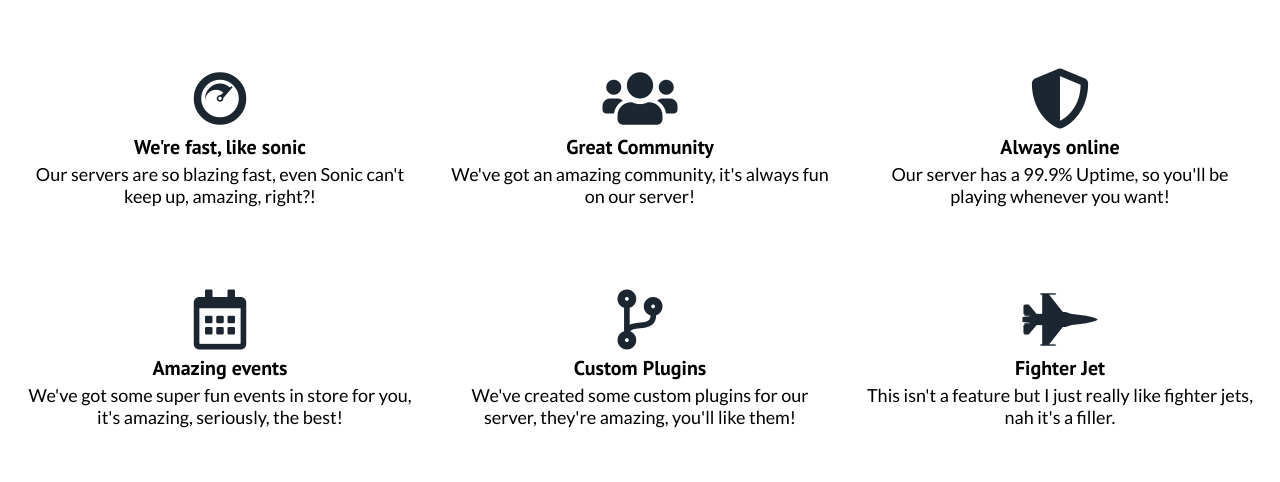
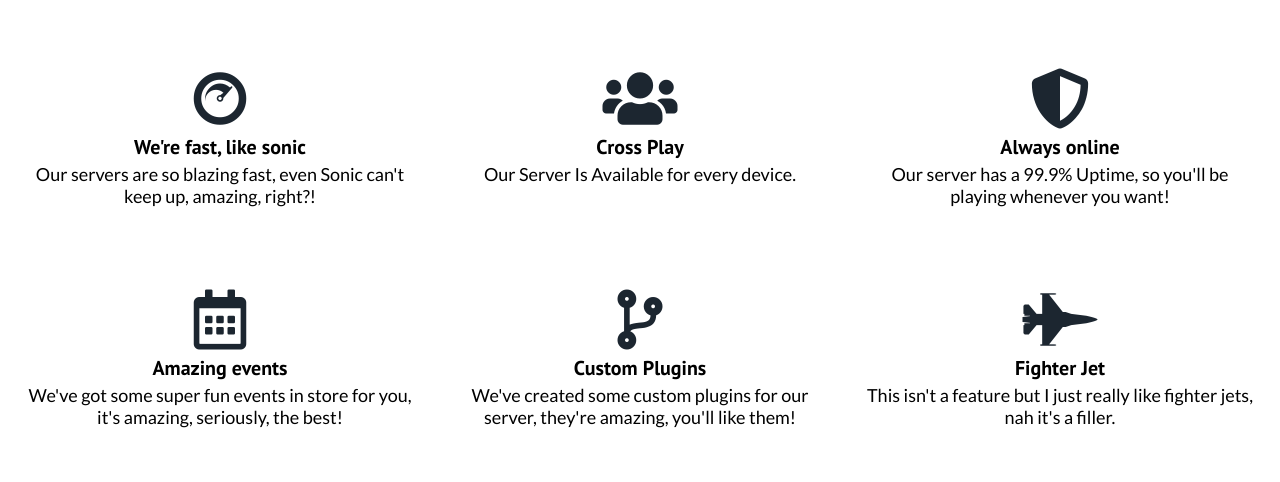
Before and after one commit to fortniteseller/netriccraft, a plain HTML site: page index.html in a window 1280 px wide. Shown: the part 800-1282 px from the top of the page. Drawn offline with nearby package versions, Linux system fonts and the light colour scheme.

Commit message:
Update index.html

```diff
--- a/index.html
+++ b/index.html
@@ -66,8 +66,8 @@
             </div>
             <div class="col">
                 <i class="fas fa-users feature"></i>
-                <h2>Great Community</h2>
-                <p>We've got an amazing community, it's always fun on our server!</p>
+                <h2>Cross Play</h2>
+                <p>Our Server Is Available for every device.</p>
             </div>
             <div class="col">
                 <i class="fas fa-shield-alt feature"></i>
```
